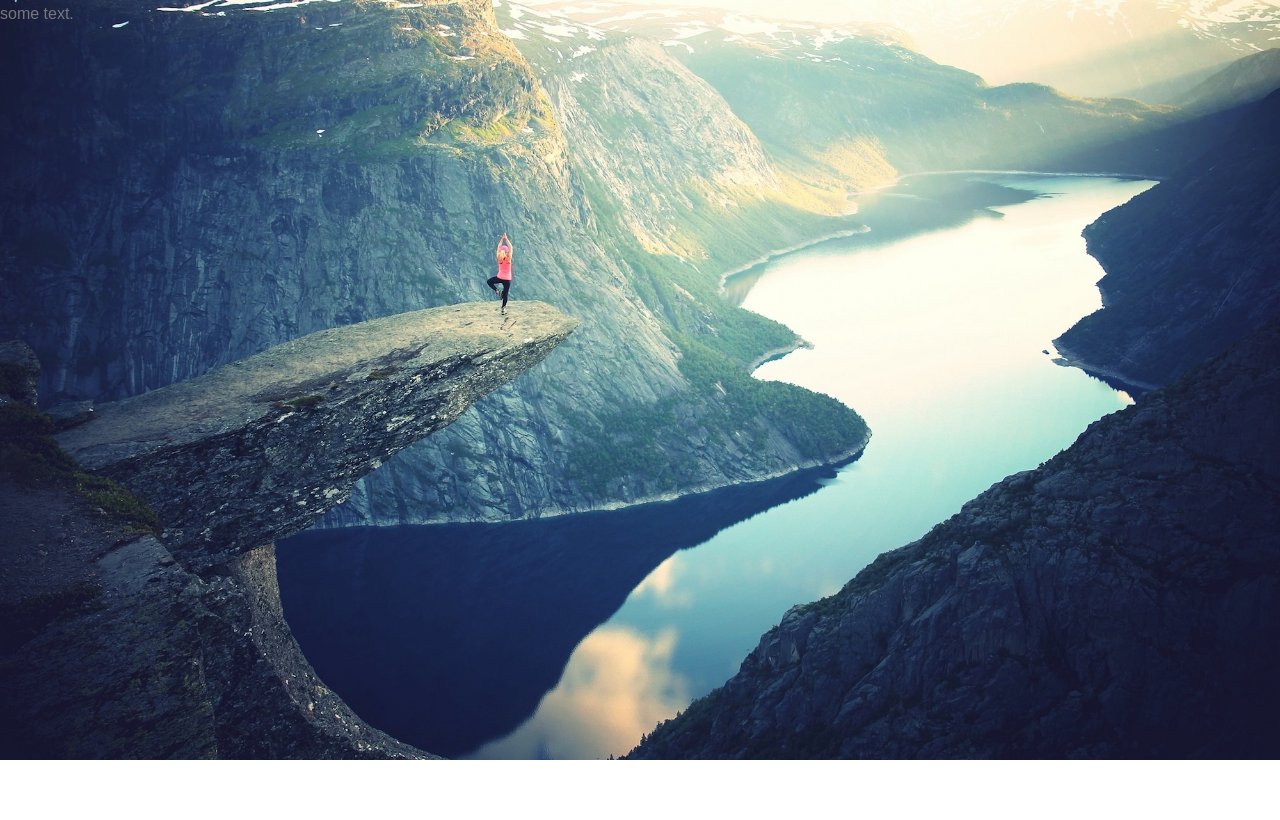
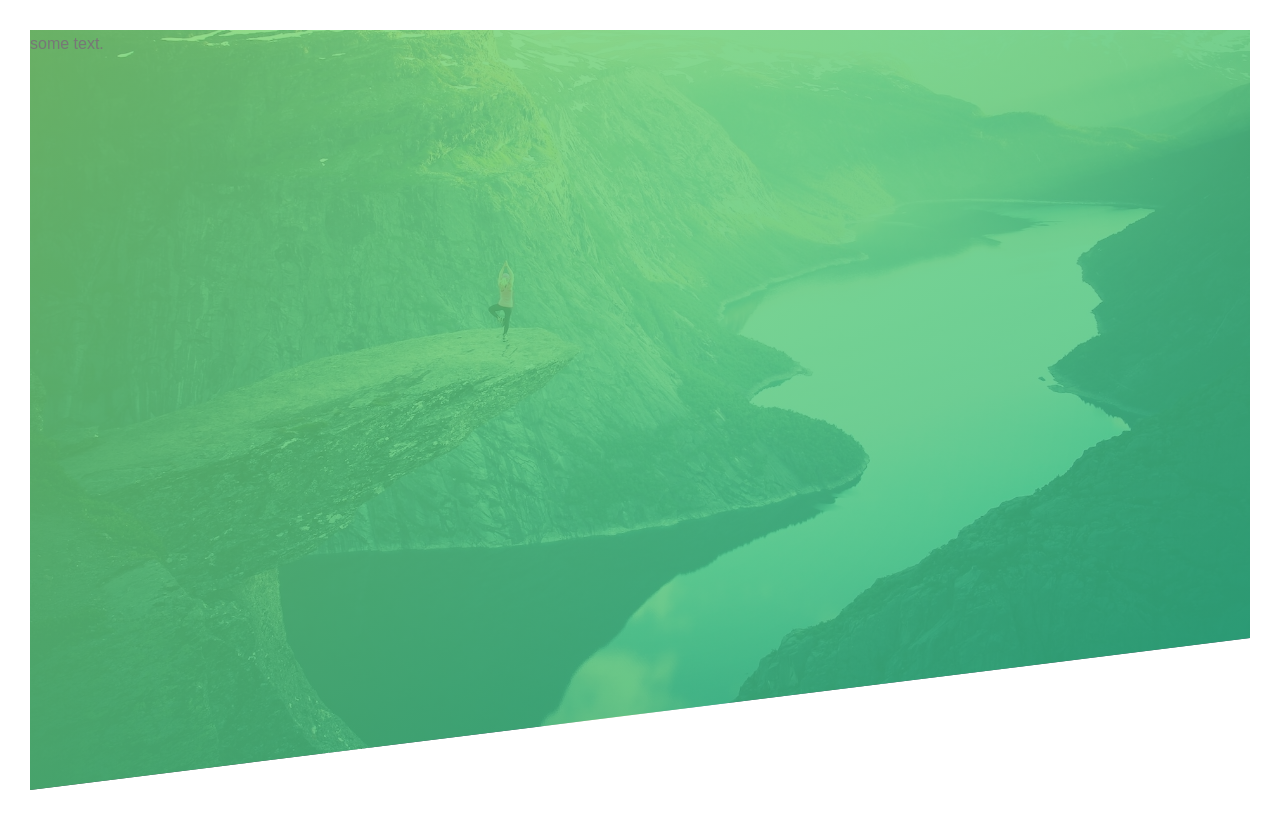
Before and after one commit to taurusilver7/natours-landing-page, a plain HTML site: page index.html in a window 1280 px wide. Drawn offline with Linux system fonts and the light colour scheme.

Commit message:
header background & clip-path

```diff
--- a/css/style.css
+++ b/css/style.css
@@ -15,17 +15,37 @@ Dark Green: #28b485
   box-sizing: border-box;
 }
 
+::-webkit-scrollbar {
+  width: 15px;
+}
+
+::-webkit-scrollbar-track {
+  background-color: transparent;
+}
+
+::-webkit-scrollbar-thumb {
+  background-color: rgba(40, 183, 135, 0.7);
+}
+
 body {
   font-family: sans-serif;
   font-weight: 400;
   font-size: 16px;
   line-height: 1.7;
   color: #777;
+  padding: 30px;
 }
 
 .header {
   height: 95vh;
-  background-image: url(/img/hero.jpg);
+  background-image: linear-gradient(
+      to right bottom,
+      rgba(126, 213, 111, 0.8),
+      rgba(40, 183, 135, 0.8)
+    ),
+    url(/img/hero.jpg);
   background-size: cover;
   background-position: top;
+
+  clip-path: polygon(0 0, 100% 0, 100% 80%, 0 100%);
 }
```
